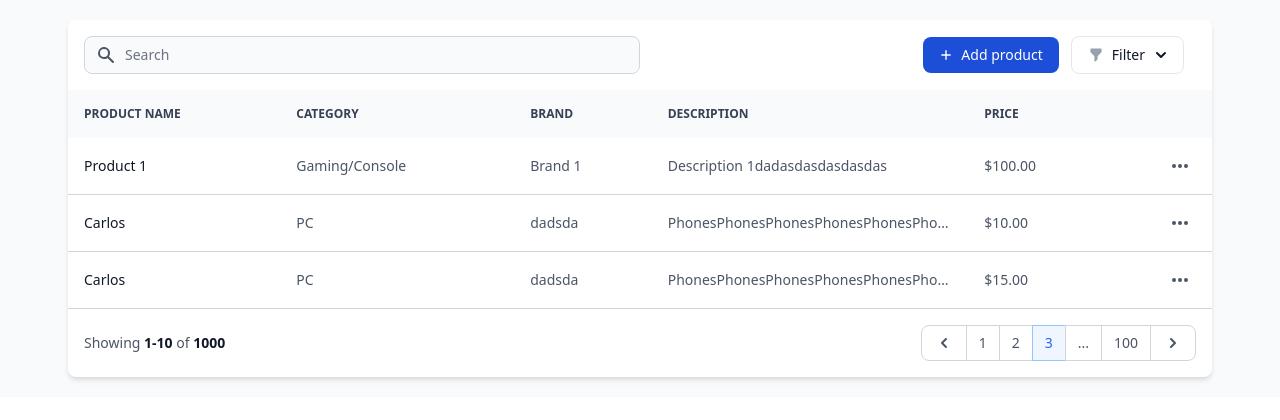
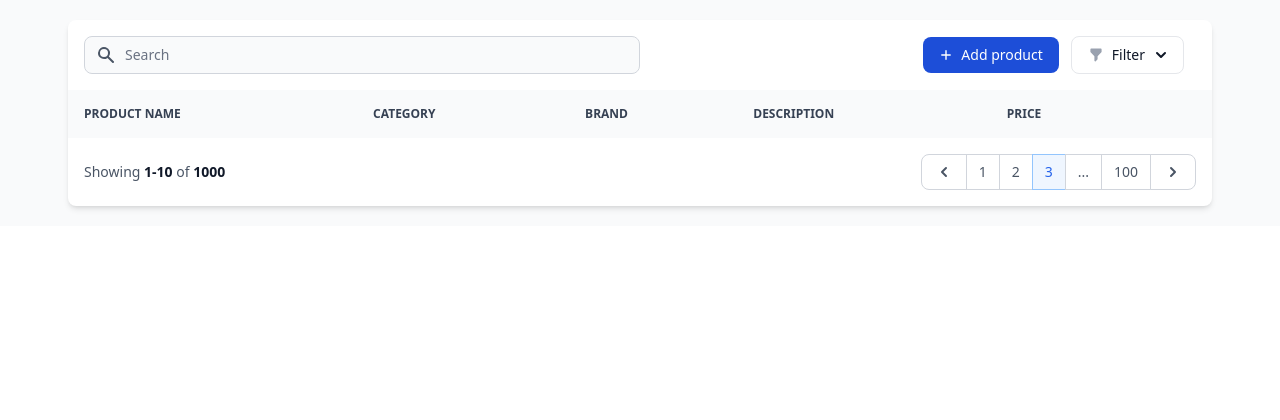
Before and after one commit to CarMi0Proggramer/curso-angular-products-dashboard, an Angular app: page / in a window 1280 px wide. Shown: the top 420 px of the page. Built offline with nearby package versions, Linux system fonts and the light colour scheme; data requests are answered from the project's data file.

Commit message:
Deleting a product

```diff
--- a/data/db.json
+++ b/data/db.json
@@ -1,28 +1,3 @@
 {
-  "products": [
-    {
-      "id": "1",
-      "name": "Product 1",
-      "price": 100,
-      "description": "Description 1dadasdasdasdasdas",
-      "brand": "Brand 1",
-      "category": "Gaming/Console"
-    },
-    {
-      "id": "5732",
-      "name": "Carlos",
-      "price": 10,
-      "description": "PhonesPhonesPhonesPhonesPhonesPhonesPhonesPhones",
-      "brand": "dadsda",
-      "category": "PC"
-    },
-    {
-      "id": "58f5",
-      "name": "Carlos",
-      "price": 15,
-      "description": "PhonesPhonesPhonesPhonesPhonesPhonesPhonesPhones",
-      "brand": "dadsda",
-      "category": "PC"
-    }
-  ]
+  "products": []
 }
--- a/src/app/app.component.html
+++ b/src/app/app.component.html
@@ -186,6 +186,7 @@
                     <li>
                       <button
                         type="button"
+                        (click)="deleteProductModal.product = product"
                         data-modal-target="deleteModal"
                         data-modal-toggle="deleteModal"
                         class="flex w-full items-center py-2 px-4 hover:bg-gray-100 text-red-500"
@@ -317,7 +318,10 @@
   (productUpdatedEvent)="onProductUpdated($event)"
   #updateProductModal
 ></app-update-product-modal>
-<app-confirm-delete-modal></app-confirm-delete-modal>
+<app-confirm-delete-modal
+  (productDeletedEvent)="onProductDeleted($event)"
+  #deleteProductModal
+></app-confirm-delete-modal>
 
 <!-- * ROUTER OUTLET * -->
 <router-outlet></router-outlet>
--- a/src/app/app.component.ts
+++ b/src/app/app.component.ts
@@ -55,4 +55,10 @@ export class AppComponent implements OnInit {
       return products;
     });
   }
+
+  onProductDeleted(product: Product) {
+    this.products.update((products) =>
+      products.filter((p) => p.id !== product.id)
+    );
+  }
 }
--- a/src/app/confirm-delete-modal/confirm-delete-modal.component.html
+++ b/src/app/confirm-delete-modal/confirm-delete-modal.component.html
@@ -8,6 +8,7 @@
     <!-- Modal content -->
     <div class="relative p-4 text-center bg-white rounded-lg shadow sm:p-5">
       <button
+        #closeModal
         type="button"
         class="text-gray-400 absolute top-2.5 right-2.5 bg-transparent hover:bg-gray-200 hover:text-gray-900 rounded-lg text-sm p-1.5 ml-auto inline-flex items-center"
         data-modal-toggle="deleteModal"
@@ -52,7 +53,8 @@
           No, cancel
         </button>
         <button
-          type="submit"
+          type="button"
+          (click)="delete()"
           class="py-2 px-3 text-sm font-medium text-center text-white bg-red-600 rounded-lg hover:bg-red-700 focus:ring-4 focus:outline-none focus:ring-red-300"
         >
           Yes, I'm sure
--- a/src/app/confirm-delete-modal/confirm-delete-modal.component.ts
+++ b/src/app/confirm-delete-modal/confirm-delete-modal.component.ts
@@ -1,4 +1,12 @@
-import { Component } from '@angular/core';
+import {
+  Component,
+  ElementRef,
+  inject,
+  output,
+  viewChild,
+} from '@angular/core';
+import { Product } from '../core/interfaces/product';
+import { ProductsService } from '../core/services/products.service';
 
 @Component({
   selector: 'app-confirm-delete-modal',
@@ -6,9 +14,19 @@ import { Component } from '@angular/core';
   templateUrl: './confirm-delete-modal.component.html',
 })
 export class ConfirmDeleteModalComponent {
-  /*
-  TODO:
-  * 1- Recibir el producto actual a ser eliminado
-  * 2- Notificar cuando un producto es eliminado
-  */
+  public product?: Product;
+  public productDeletedEvent = output<Product>();
+
+  private readonly productsService = inject(ProductsService);
+  private readonly closeModalBtn =
+    viewChild.required<ElementRef<HTMLButtonElement>>('closeModal');
+
+  protected delete() {
+    if (this.product) {
+      this.productsService.delete(this.product.id).subscribe((product) => {
+        this.productDeletedEvent.emit(product);
+        this.closeModalBtn().nativeElement.click();
+      });
+    }
+  }
 }
--- a/src/app/core/services/products.service.ts
+++ b/src/app/core/services/products.service.ts
@@ -21,7 +21,7 @@ export class ProductsService {
     throw new Error('Method not implemented.');
   }
   delete(id: string): Observable<Product> {
-    throw new Error('Method not implemented.');
+    return this.http.delete<Product>(`${this.baseUrl}/${id}`);
   }
   update(id: string, data: Partial<Product>): Observable<Product> {
     return this.http.patch<Product>(`${this.baseUrl}/${id}`, data);
```
